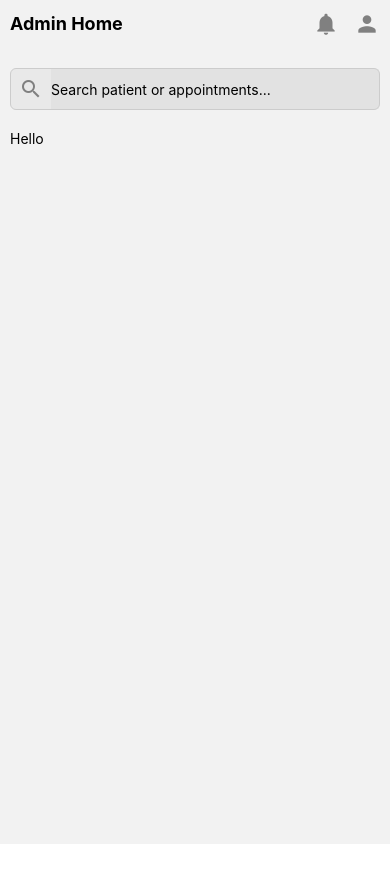
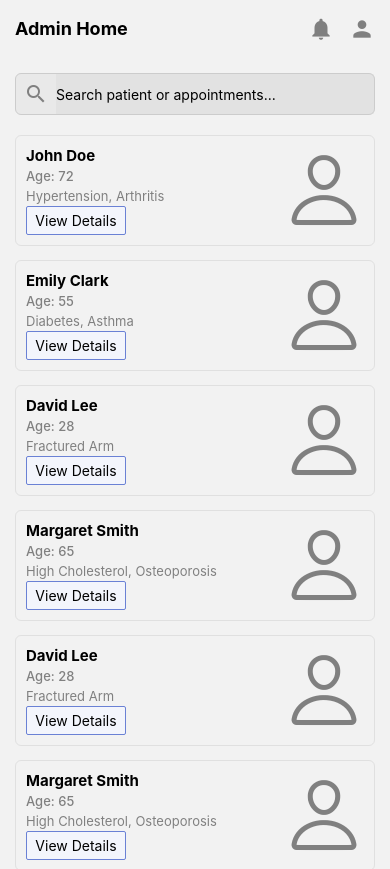
Before and after one commit to kavya581267/doctorsapp, a React Native app: screen /PatientsList in a window 390 px wide. Shown: the top 869 px of the page. Before the commit the page ends 844 px from the top, so only its background shows below. Built offline with nearby package versions, Linux system fonts and the light colour scheme.

Commit message:
update list

```diff
--- a/components/admin/PatientsList.js
+++ b/components/admin/PatientsList.js
@@ -1,20 +1,113 @@
-import React from "react";
-import { View, Text } from "react-native";
+import React, { useState } from "react";
+import { View, Text, TextInput, FlatList, Image, TouchableOpacity, StyleSheet, ScrollView } from "react-native";
+import { Ionicons } from "@expo/vector-icons";
+import { SafeAreaView } from "react-native";
 import Header from "./Header";
-import { SafeAreaView } from "react-native";
+import styles from "../styles/patientsListStyle";
+import Octicons from '@expo/vector-icons/Octicons';
 
-export default function PatientsList() {
+
+const patients = [
+    {
+        id: "1",
+        name: "John Doe",
+        age: 72,
+        conditions: "Hypertension, Arthritis",
+        image: "https://www.w3schools.com/w3images/avatar2.png", // Replace with actual image URL
+    },
+    {
+        id: "2",
+        name: "Emily Clark",
+        age: 55,
+        conditions: "Diabetes, Asthma",
+        image: "https://www.w3schools.com/w3images/avatar2.png",
+    },
+    {
+        id: "3",
+        name: "David Lee",
+        age: 28,
+        conditions: "Fractured Arm",
+        image: "https://www.w3schools.com/w3images/avatar2.png",
+    },
+    {
+        id: "4",
+        name: "Margaret Smith",
+        age: 65,
+        conditions: "High Cholesterol, Osteoporosis",
+        image: "https://www.w3schools.com/w3images/avatar2.png",
+    },
+    {
+        id: "3",
+        name: "David Lee",
+        age: 28,
+        conditions: "Fractured Arm",
+        image: "https://www.w3schools.com/w3images/avatar2.png",
+    },
+    {
+        id: "4",
+        name: "Margaret Smith",
+        age: 65,
+        conditions: "High Cholesterol, Osteoporosis",
+        image: "https://www.w3schools.com/w3images/avatar2.png",
+    },
+    {
+        id: "4",
+        name: "Margaret Smith",
+        age: 65,
+        conditions: "High Cholesterol, Osteoporosis",
+        image: "https://www.w3schools.com/w3images/avatar2.png",
+    },
+    {
+        id: "3",
+        name: "David Lee",
+        age: 28,
+        conditions: "Fractured Arm",
+        image: "https://www.w3schools.com/w3images/avatar2.png",
+    },
+    {
+        id: "4",
+        name: "Margaret Smith",
+        age: 65,
+        conditions: "High Cholesterol, Osteoporosis",
+        image: "https://www.w3schools.com/w3images/avatar2.png",
+    },
+];
+
+const PatientsList = () => {
+    const [search, setSearch] = useState("");
+    const filterPatient = patients.filter(patient => patient.name.toLowerCase().includes(search.toLowerCase));
+
     return (
         <SafeAreaView>
-            <View style={{padding:10}}>
-                <Header/>
-                <View>
-                    <Text>Hello</Text>
-                </View>
+            <View style={{ padding: 15 }}>
+                <Header />
+                <ScrollView contentContainerStyle={{ flexGrow: 1 }} keyboardShouldPersistTaps="handled" showsVerticalScrollIndicator={false}>
+                {
+                    patients.map((patient, key) =>
+                        <TouchableOpacity key={key} activeOpacity={0.7}>
+                            <View>
+                                <View style={styles.contentContainer}>
+                                    <View style={styles.leftContainer}>
+                                        <Text style={styles.name}>{patient.name}</Text>
+                                        <Text style={styles.age}>Age: {patient.age}</Text>
+                                        <Text style={styles.cond}>{patient.conditions}</Text>
+                                        <TouchableOpacity style={styles.leftButton} onPress={() => navigation.navigate("NewPatient")}>
+                                            <Text style={styles.leftButtonText}>View Details</Text>
+                                        </TouchableOpacity>
+                                    </View>
+                                    <View>
+                                        <Ionicons name="person-outline" size={80} color="gray" />
+                                    </View>
+                                </View>
+                            </View>
+                            <View style={{ marginVertical: 7 }} />
+                        </TouchableOpacity>
+                    )
+                }
+                </ScrollView>
             </View>
         </SafeAreaView>
+    );
+};
 
-
-
-    )
-}
+export default PatientsList;
--- /dev/null
+++ b/components/styles/patientsListStyle.js
@@ -0,0 +1,57 @@
+import { StyleSheet, Dimensions } from "react-native";
+import { COLORS } from "../constants/colors";
+const { width, height } = Dimensions.get("window");
+const small = width < 420;
+
+export default StyleSheet.create({
+    contentContainer: {
+        flexDirection: "row",
+        justifyContent: "space-between",
+        alignItems: "center",
+        borderWidth: 1,
+        padding: 10,
+        borderRadius: 6,
+        borderColor: "#cccccc7a",
+    },
+    leftContainer: {
+        marginRight: 5
+    },
+    name: {
+        fontSize: 15,
+        lineHeight: 20,
+        fontWeight: "700"
+    },
+    age: {
+        fontSize: 13,
+        lineHeight: 20,
+        fontWeight: "500",
+        marginTop: "5",
+        color: "grey"
+    },
+    cond: {
+        fontSize: 13,
+        lineHeight: 20,
+        fontWeight: "400",
+        color: "grey"
+    },
+    leftButton: {
+        borderRadius: 2,
+        borderWidth: 1,
+        alignItems: "center",
+        justifyContent: "center",
+        backgroundColor: COLORS.secondary,
+        borderColor: COLORS.primary,
+        marginTop: "10",
+        width: 100
+    },
+    leftButtonText: {
+        color: "black",
+        paddingVertical: 5,
+        fontWeight:"400"
+    },
+    png: {
+        width: small ? 80 : 112,
+        height: small ? 98 : 106,
+        borderRadius: 6
+    },
+})
```
Also changed, not shown: components/admin/HomeScreen.js (+6 -3 lines).
